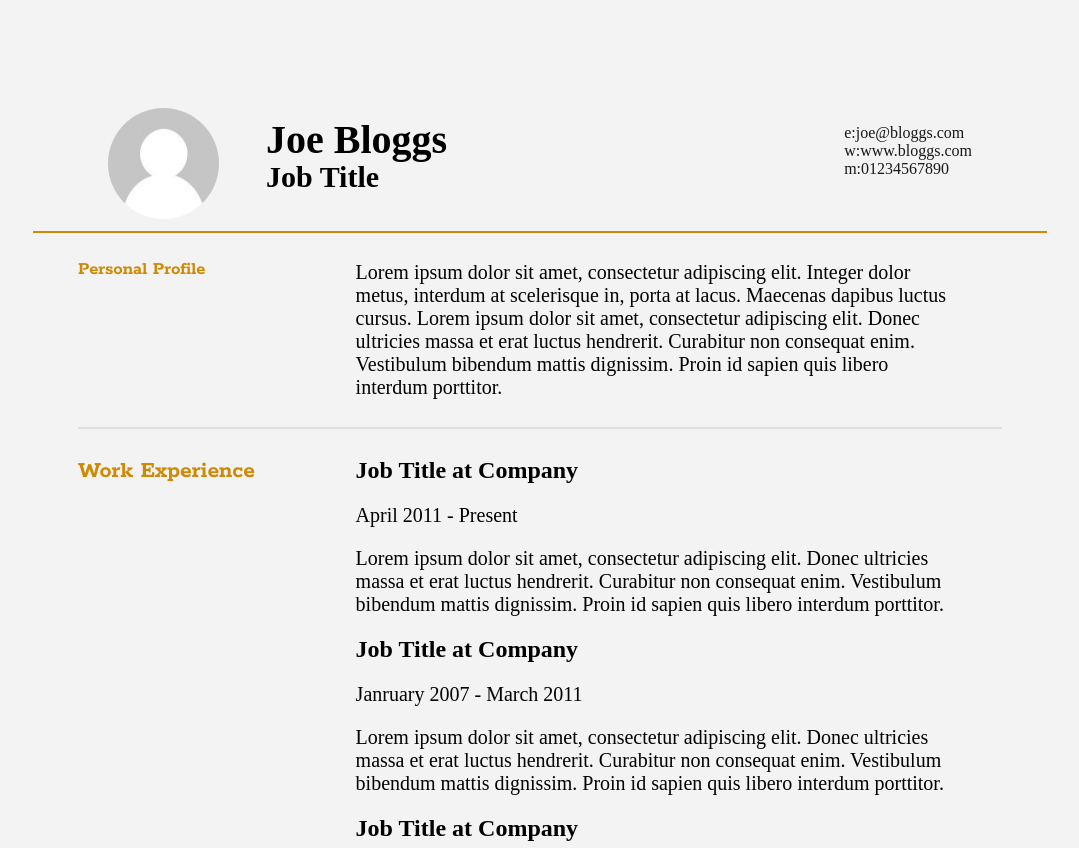
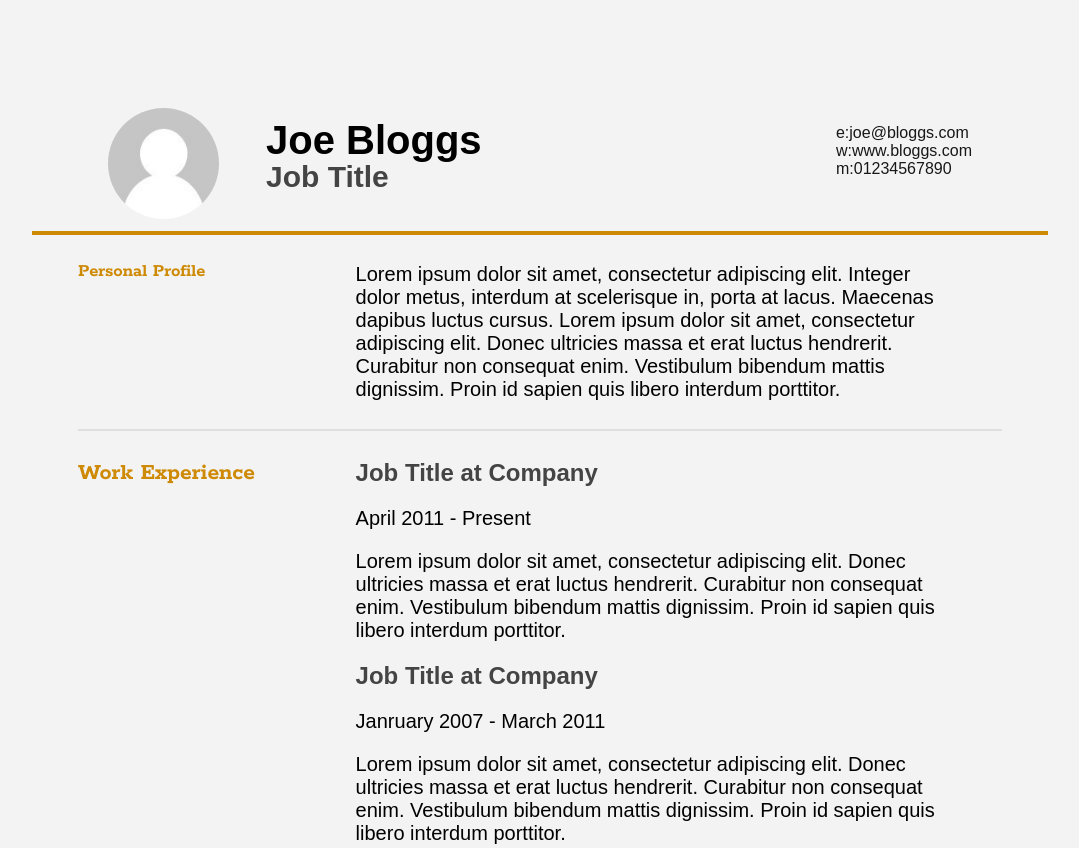
Before and after one commit to Kenzie-Academy-Brasil-Developers/estilizar-curriculo-sprint-2-hirtonsantos, a plain HTML site: page index.html in a window 1280 px wide. Shown: the top 848 px of the page, without its empty margins (100-1179 px from the left). Drawn offline with Linux system fonts and the light colour scheme.

Commit message:
ajustando detalhes

```diff
--- a/style.css
+++ b/style.css
@@ -1,5 +1,8 @@
 html, body {
 	background-color: #f3f3f3;
+	font-family: Arial, Helvetica, sans-serif;
+	width: auto;
+	display: inline-block;
 }
 
 .clear {
@@ -21,7 +24,7 @@ figure#headshot img {
 hr {
 	width: 80%;
 	color: #cf8a05;
-	border: 1px solid;
+	border: 2px solid;
 }
 
 hr.a{
@@ -32,10 +35,13 @@ hr.a{
 
 h2 {
 	margin-left: 100px;
+	color: #444444;
+	font-family: Arial, Helvetica, sans-serif;
 }
 
 h2#a {
 	margin-left: 0px;
+	font-family: Arial, Helvetica, sans-serif;
 }
 
 .name {
@@ -43,6 +49,7 @@ h2#a {
 	margin: 100px 0px 0px 0px;
 	line-height: 10px;
 	font-size: 20px;
+	font-family: Arial, Helvetica, sans-serif;
 }
 
 #contactDetails {
```
